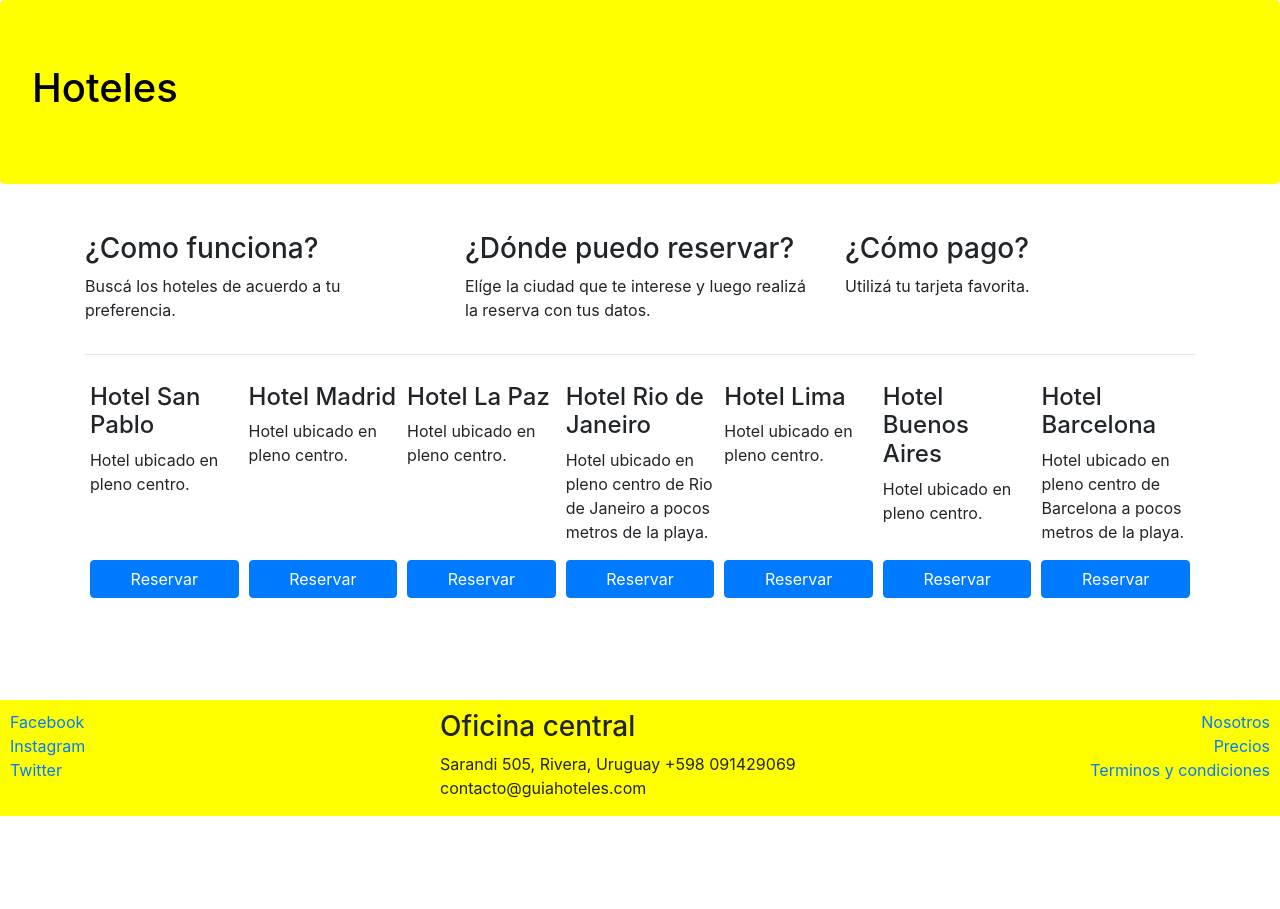
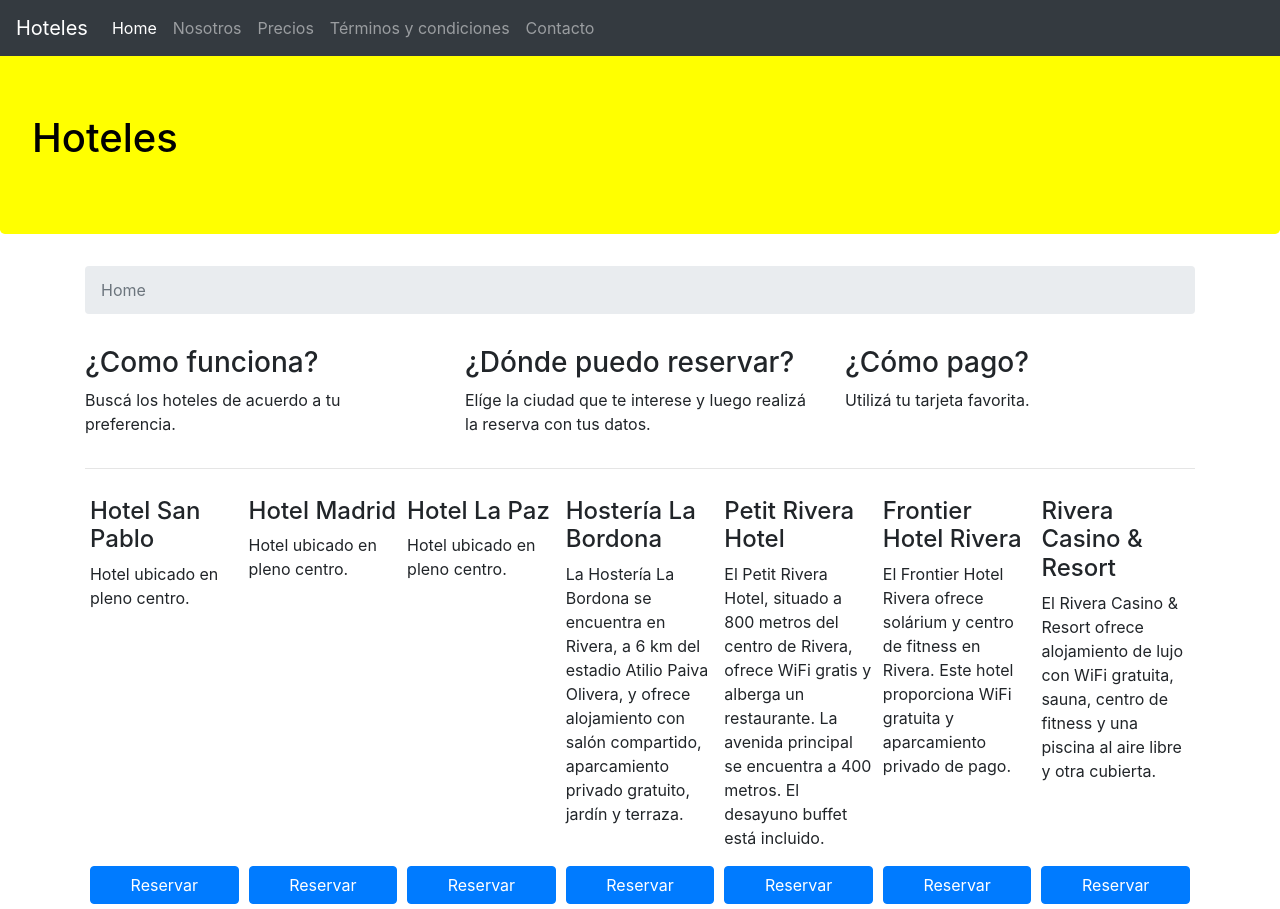
Before and after one commit to cristopherpds/guia-hoteles, a website: page index.html in a window 1280 px wide. Shown: the top 909 px of the page. Before the commit the page ends 816 px from the top, so only its background shows below. Drawn offline with nearby package versions, Linux system fonts and the light colour scheme.

Commit message:
add navigability

```diff
--- a/CSS/main.css
+++ b/CSS/main.css
@@ -1,6 +1,7 @@
 .jumbotron{
     background-color: yellow;
     color: black;
+    margin-top: 50px;
 }
 
 footer {
--- a/index.html
+++ b/index.html
@@ -14,10 +14,30 @@
 </head>
 
 <body>
+  <nav class="navbar navbar-expand-md navbar-dark bg-dark fixed-top">
+    <a class="navbar-brand" href="#"> Hoteles</a>
+    <button aria-controls="navbarSupportedContent" aria-expanded="false" aria-label="Toggle navigation" class="navbar-toggler" data-target="#navbarSupportedContent" data-toggle="collapse" type="button">
+      <span class="navbar-toggler-icon"></span>
+    </button>
+    <div class=" collapse navbar-collapse" id="navbarSupportedContent">
+      <ul class="navbar-nav mr-auto">
+        <li class="nav-iteem active"><a class="nav-link" href="#">Home</a></li>
+        <li class="nav-item"><a class="nav-link" href="./about.html">Nosotros</a></li>
+        <li class="nav-item"><a class="nav-link" href="#">Precios </a></li>
+        <li class="nav-item"><a class="nav-link" href="#">Términos y condiciones</a></li>
+        <li class="nav-item"><a class="nav-link" href="#">Contacto</a></li>
+      </ul>
+    </div>
+  </nav>
   <div class="jumbotron">
     <h1>Hoteles</h1>
   </div>
   <div class="container">
+    <nav aria-label="breadcrumb">
+      <ol class="breadcrumb">
+        <li class="breadcrumb-item active" aria-current="page">Home</li>
+      </ol>
+    </nav>
       <div class="row">
         <div class="col-sm-4">
           <p>
@@ -44,10 +64,8 @@
       <div class="d-flex flex-wrap flex-row-reverse">
           <div class="card-hotel d-flex flex-column justify-content-between ">
             <div>
-              <h4>Hotel Barcelona</h4>
-              <p>Hotel ubicado en pleno centro de Barcelona a
-                pocos
-                metros de la playa.
+              <h4>Rivera Casino & Resort</h4>
+              <p>El Rivera Casino & Resort ofrece alojamiento de lujo con WiFi gratuita, sauna, centro de fitness y una piscina al aire libre y otra cubierta.
               </p>
             </div>
             <div>
@@ -56,8 +74,9 @@
           </div>
           <div class="card-hotel d-flex flex-column justify-content-between">
             <div>
-              <h4>Hotel Buenos Aires</h4>
-              <p>Hotel ubicado en pleno centro.</p>
+              <h4>Frontier Hotel Rivera</h4>
+              <p>El Frontier Hotel Rivera ofrece solárium y centro de fitness en Rivera. Este hotel proporciona WiFi gratuita y aparcamiento privado de pago.
+              </p>
             </div>
             <div>
               <button class="btn btn-primary btn-reserva"> Reservar</button>
@@ -65,8 +84,9 @@
           </div>
           <div class="card-hotel d-flex flex-column justify-content-between">
             <div>
-              <h4>Hotel Lima</h4>
-              <p>Hotel ubicado en pleno centro.</p>
+              <h4>Petit Rivera Hotel</h4>
+              <p>El Petit Rivera Hotel, situado a 800 metros del centro de Rivera, ofrece WiFi gratis y alberga un restaurante. La avenida principal se encuentra a 400 metros. El desayuno buffet está incluido.
+              </p>
             </div>
             <div>
               <button class="btn btn-primary btn-reserva"> Reservar</button>
@@ -74,10 +94,8 @@
           </div>
           <div class="card-hotel d-flex flex-column justify-content-between">
             <div>
-              <h4>Hotel Rio de Janeiro</h4>
-              <p>Hotel ubicado en pleno centro de Rio de Janeiro
-                a pocos
-                metros de la playa.
+              <h4>Hostería La Bordona </h4>
+              <p>La Hostería La Bordona se encuentra en Rivera, a 6 km del estadio Atilio Paiva Olivera, y ofrece alojamiento con salón compartido, aparcamiento privado gratuito, jardín y terraza.
               </p>
             </div>
             <div>
```
Also changed, not shown: about.html (added, +78 -0 lines).
